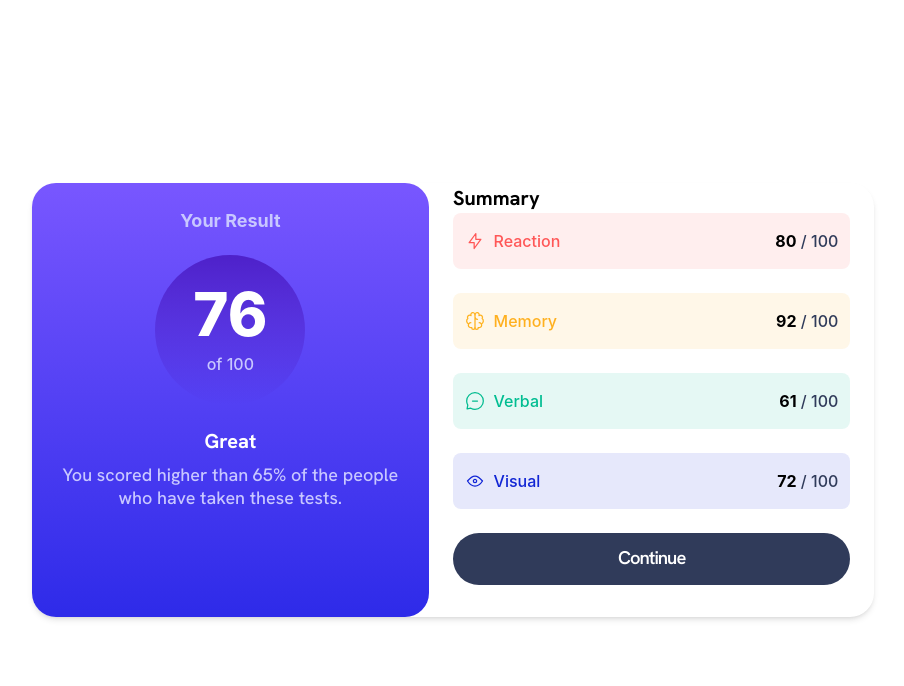
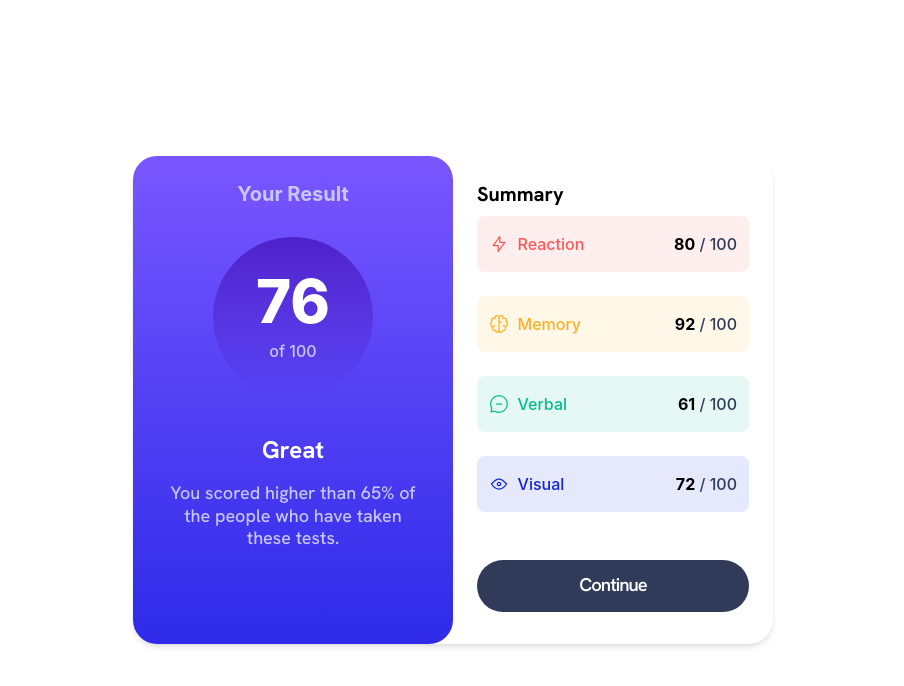
Before and after one commit to scottmcook/results-summary-component, a React (Create React App) app: page / in a window 1280 px wide. Shown: the top 686 px of the page, without its empty margins (187-1091 px from the left). Built offline with nearby package versions, Linux system fonts and the light colour scheme.

Commit message:
Update results panel layout

```diff
--- a/src/App.js
+++ b/src/App.js
@@ -6,11 +6,15 @@ function App() {
     <div className="flex items-center justify-center h-full">
       <div className="rounded-3xl xl:shadow-md">
         <div className="flex flex-col xl:flex-row">
-          <ResultsPanel />
-          <div className="flex-1 px-6">
-            <h3>Summary</h3>
+          <div className="xl:w-80 rounded-b-3xl xl:rounded-3xl text-center results-panel__background">
+            <ResultsPanel />
+          </div>
+          <div className="xl:w-80 px-6">
+            <h3 className="text-xl mt-6 my-2">Summary</h3>
             <SkillCard />
-            <button className="mb-8 flex-1 py-3 rounded-full">Continue</button>
+            <button className="my-6 mb-8 flex-1 py-3 rounded-full">
+              Continue
+            </button>
           </div>
         </div>
       </div>
--- a/src/components/ResultsPanel/ResultsPanel.css
+++ b/src/components/ResultsPanel/ResultsPanel.css
@@ -13,7 +13,7 @@ p {
 .results-panel__header {
 	color: var(--light-lavender);
 	font-weight: var(--font-weight-bold);
-	font-size: var(--font-size-sm);
+
 }
 
 .results-panel__score {
@@ -26,8 +26,8 @@ p {
   text-align: center;
   margin: 5px 20px;
   padding: 15px;
-  height: 150px;
-  width: 150px;
+  height: 160px;
+  width: 160px;
 }
 
 .results-panel__score--bold {
--- a/src/components/ResultsPanel/ResultsPanel.js
+++ b/src/components/ResultsPanel/ResultsPanel.js
@@ -2,9 +2,8 @@ import "./ResultsPanel.css";
 
 export default function ResultsPanel() {
   return (
-    <div className="flex-1 rounded-b-3xl xl:rounded-3xl text-center results-panel__background">
     <div className="flex flex-col content-center">
-        <div className="mt-6 mb-2 results-panel__header">Your Result</div>
+      <h2 className="mt-6 mb-4 results-panel__header text-xl">Your Result</h2>
       <div className="my-2 flex-1 self-center">
         <div className="results-panel__score flex-col">
           <div className="mb-2">
@@ -13,11 +12,10 @@ export default function ResultsPanel() {
           <div className="results-panel__score-p">of 100</div>
         </div>
       </div>
-        <h3 className="my-2 text-white">Great</h3>
-        <p className="mb-10 px-6 leading-tight">
+      <h3 className="text-2xl mt-6 mb-4 text-white">Great</h3>
+      <p className="mx-8 leading-tight">
         You scored higher than 65% of the people who have taken these tests.
       </p>
     </div>
-    </div>
   );
 }
```
Lines whose indentation alone changed are shown as unchanged.
